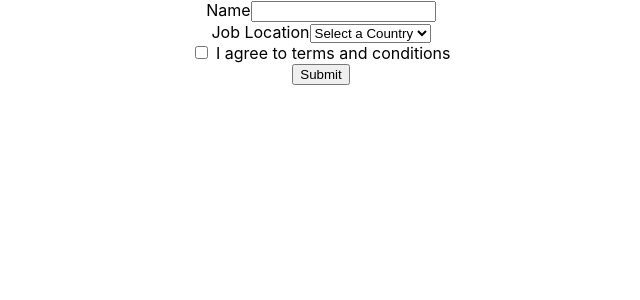
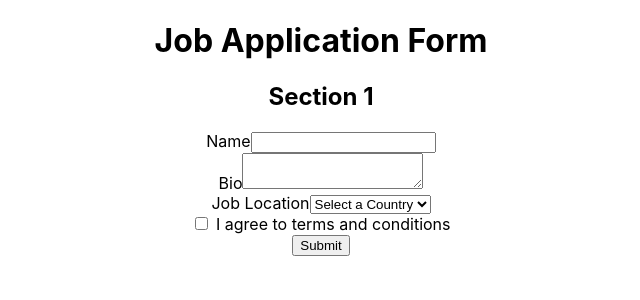
Before and after one commit to MithunajhaSivakumar/react-testing, a React (Create React App) app: page / in a window 1280 px wide. Shown: the top 300 px of the page, without its empty margins (319-959 px from the left). Built offline with nearby package versions, Linux system fonts and the light colour scheme.

Commit message:
getByRole with Option name

```diff
--- a/src/components/application/Application.tsx
+++ b/src/components/application/Application.tsx
@@ -2,10 +2,18 @@
 
 export default function Application() {
   return (
+    <>
+    <h1>Job Application Form</h1>
+    <h2>Section 1</h2>
     <form>
+        {/* // input type="text" and also textarea both have same role textbox */}
         <div>
             <label htmlFor='name'>Name</label>
             <input type='text' id='name'/>
+        </div>
+        <div>
+            <label htmlFor='bio'>Bio</label>
+            <textarea id='bio' name='bio'/>
         </div>
         <div>
             <label htmlFor='job-location'>Job Location</label>
@@ -24,5 +32,6 @@
         </div>
         <button>Submit</button>
     </form>
+    </>
   )
 }
```
Also changed, not shown: 1 other file (tests, documents, lock files or other folders).
